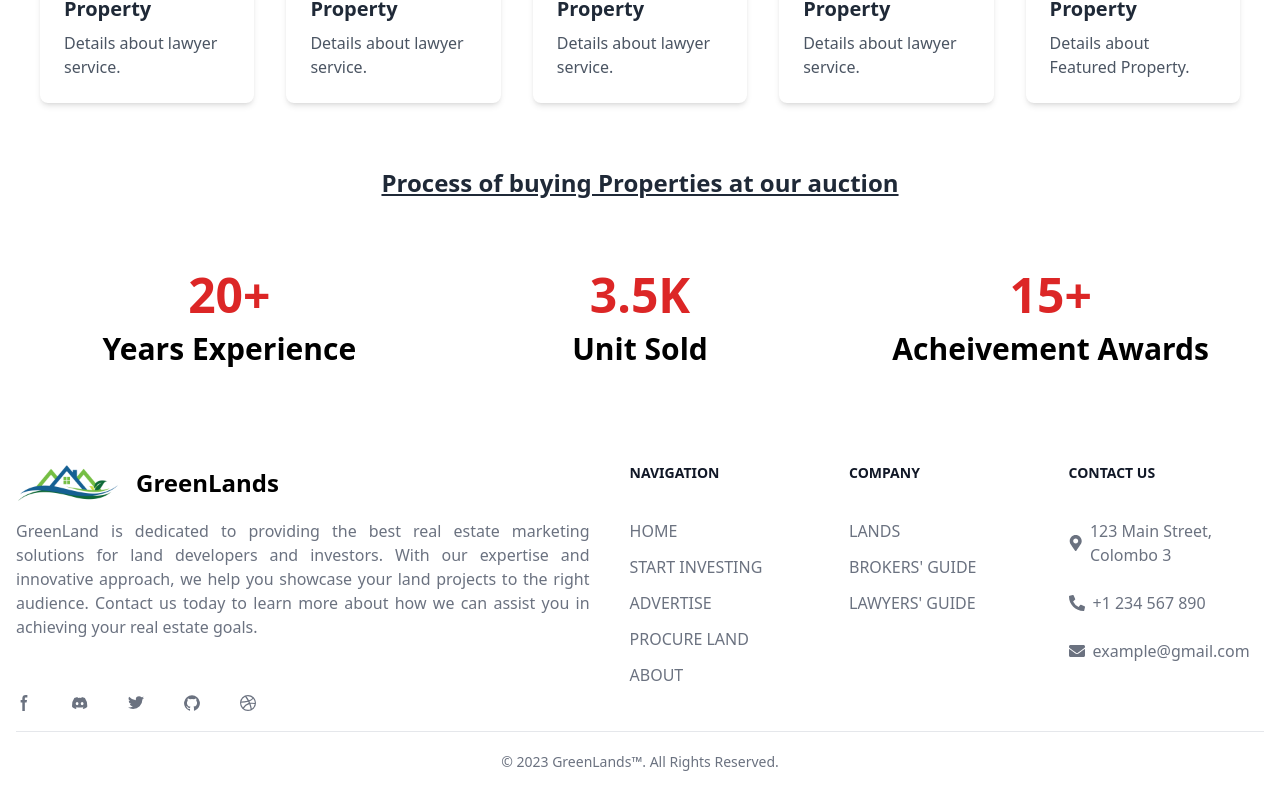
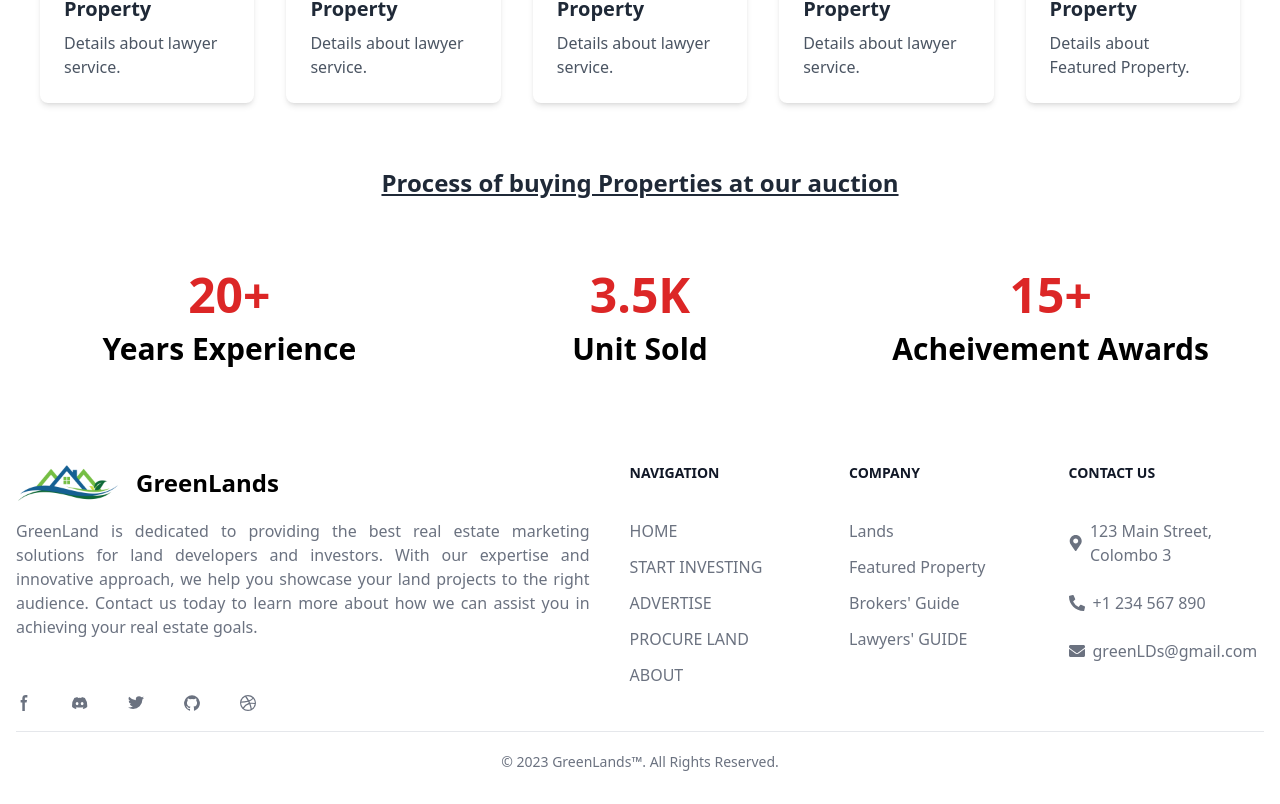
Before and after one commit to Vinuri00/Real-Estate-Web-Application, a React (Vite) app in the folder frontend/: page / in a window 1280 px wide. Shown: the part 1701-2505 px from the top of the page. Built offline with nearby package versions, Linux system fonts and the light colour scheme.

Commit message:
developed the footer

```diff
--- a/frontend/src/components/Footer.jsx
+++ b/frontend/src/components/Footer.jsx
@@ -172,7 +172,15 @@ const Footer = () => {
                       href="https://github.com/themesberg/flowbite"
                       class="hover:underline "
                     >
-                      LANDS
+                      Lands
+                    </a>
+                  </li>
+                  <li class="mb-3">
+                    <a
+                      href="https://github.com/themesberg/flowbite"
+                      class="hover:underline "
+                    >
+                      Featured Property
                     </a>
                   </li>
                   <li class="mb-3">
@@ -180,7 +188,7 @@ const Footer = () => {
                       href="https://discord.gg/4eeurUVvTy"
                       class="hover:underline"
                     >
-                      BROKERS' GUIDE
+                      Brokers' Guide
                     </a>
                   </li>
                   <li class="mb-3">
@@ -188,7 +196,7 @@ const Footer = () => {
                       href="https://discord.gg/4eeurUVvTy"
                       class="hover:underline"
                     >
-                      LAWYERS' GUIDE
+                      Lawyers' GUIDE
                     </a>
                   </li>
                 </ul>
@@ -214,7 +222,7 @@ const Footer = () => {
 
                 <div className="flex mb-3 items-center text-gray-500 dark:text-gray-400 font-medium mt-2">
                   <FaEnvelope className="mr-2 hover:text-white" />
-                  <span className="hover:underline">example@gmail.com</span>
+                  <span className="hover:underline">greenLDs@gmail.com</span>
                 </div>
 
                 {/* <ul class="text-gray-500 dark:text-gray-400 font-medium">
```
